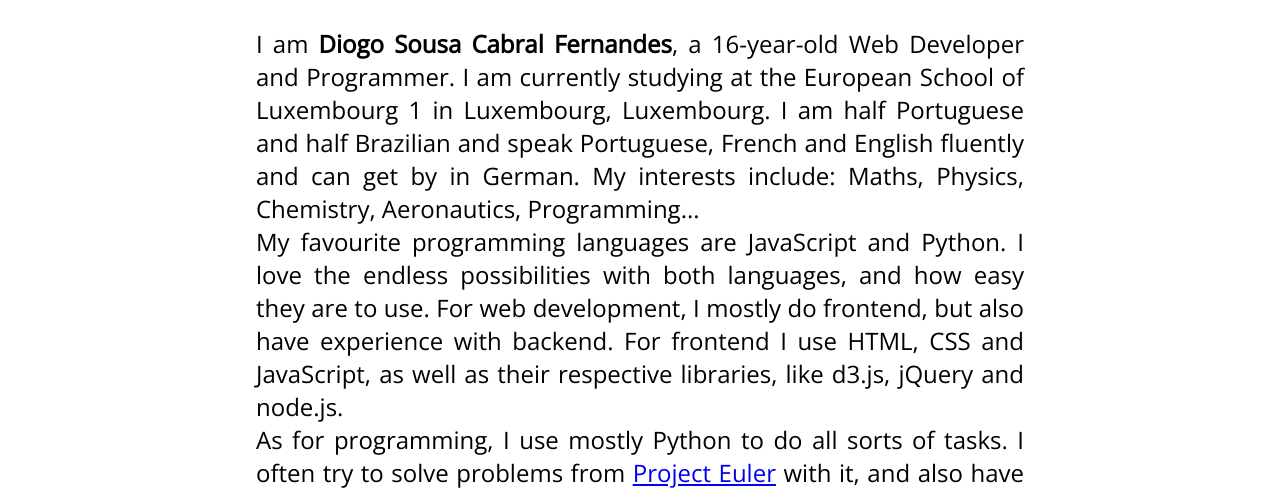
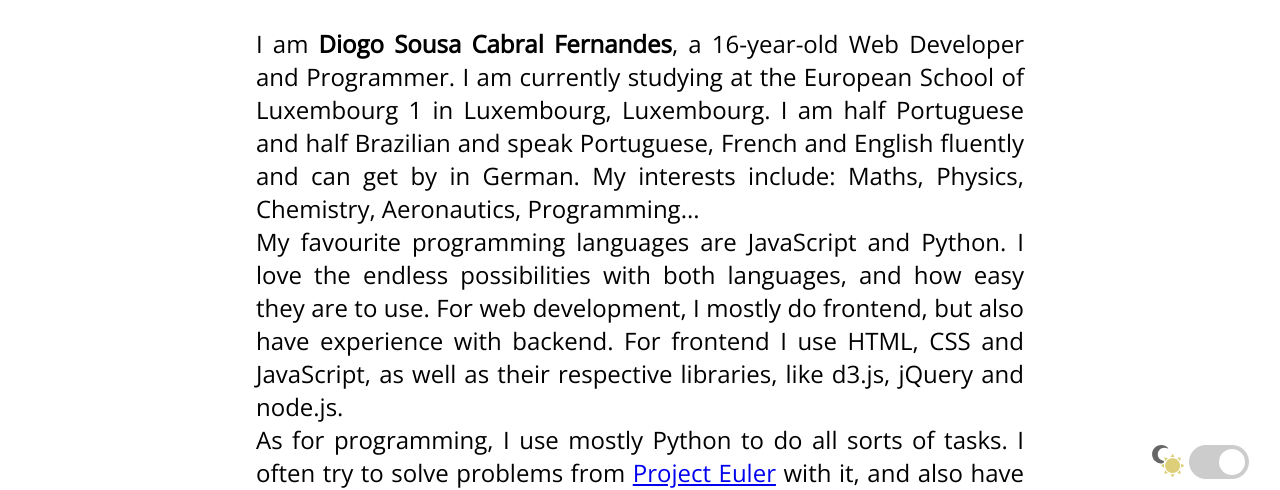
Before and after one commit to diogoscf/diogoscf.eu, a plain HTML site: page about/index.html in a window 1280 px wide. Shown: the part 315-805 px from the top of the page. Drawn offline with nearby package versions, Linux system fonts and the light colour scheme.

Commit message:
Add dark mode

```diff
--- a/about/index.html
+++ b/about/index.html
@@ -21,6 +21,7 @@
   <link rel="stylesheet" href="../css/main.css">
   <script src="https://ajax.googleapis.com/ajax/libs/jquery/1.11.1/jquery.min.js" type="text/javascript"></script>
   <script src="../js/achievements.js" type="text/javascript"></script>
+  <script src="../js/theme.js" type="text/javascript"></script>
 </head>
 
 <body>
@@ -57,6 +58,12 @@
     <h2>Achievements</h2>
     <div class="achievements"></div>
   </div>
+
+  <label class="switch">
+    <img src="../assets/sunmoon.svg">
+    <input type="checkbox" id="theme-switch">
+    <span class="slider"></span>
+  </label>
 </body>
 
 </html>
--- a/css/main.css
+++ b/css/main.css
@@ -3,6 +3,13 @@
 
 * {
   scroll-behavior: smooth;
+}
+
+:root {
+  --theme: #ff7300; /*#ff9500 or #ff7300*/
+  --main-height: 50vh;
+  --text-colour: white; /*black or white*/
+  --bg-colour: black; /*white or black*/
 }
 
 html, body {
@@ -11,16 +18,14 @@ html, body {
   position: relative;
   overflow-x: hidden;
   transition: .3s;
-}
-
-:root {
-  --theme: #ff9500;
-  --main-height: 50vh;
+  color: var(--text-colour);
+  background-color: var(--bg-colour)
 }
 
 .top {
   font-family: "Ubuntu", "Roboto", "Arial", sans-serif;
   background-color: var(--theme);
+  color: black;
   padding: 1vh 2vw;
   width: 96vw;
   min-height: var(--main-height);
@@ -118,7 +123,7 @@ used instead of the query at the bottom*/
 }
 
 .stalk-list i {
-  color: black;
+  color: var(--text-colour);
   transition: .3s;
 }
 
@@ -197,23 +202,57 @@ used instead of the query at the bottom*/
   display: block;
 }
 
-.info {
-  display: none;
-  position: absolute;
-  right: 0;
-  bottom: 0;
-  padding: 5px;
-  border-top: 1px solid black;
-  border-left: 1px solid black;
-  border-radius: 10px 0 0 0;
-  text-align: center;
-  color: black;
-  background-color: white;
+.switch {
+    position: fixed;
+    bottom: 0px;
+    right: 0px;
+    margin: .5em;
+    width: 120px;
 }
 
-.info a {
-  text-decoration: none;
-  color: black;
+.switch img {
+    height: 2em;
+    -webkit-user-select: none; /* Safari, old Chrome and old Opera */
+    -ms-user-select: none; /* IE 10+ and Edge */
+    -moz-user-select: none; /* Old Firefox */
+    user-select: none;
+}
+
+#theme-switch {
+    display: none;
+}
+
+.slider {
+    position: absolute;
+    cursor: pointer;
+    top: 0;
+    left: 37px;
+    right: 0;
+    width: 60px;
+    height: 34px;
+    background-color: #444;
+    transition: .4s;
+    border-radius: 34px;
+}
+
+.slider:before {
+    position: absolute;
+    content: "";
+    height: 26px;
+    width: 26px;
+    left: 4px;
+    bottom: 4px;
+    background-color: white;
+    transition: .4s;
+    border-radius: 50%;
+}
+
+#theme-switch:checked + .slider {
+    background-color: #ccc;
+}
+
+#theme-switch:checked + .slider:before {
+    transform: translateX(26px);
 }
 
 .four-o-four {
--- /dev/null
+++ b/js/theme.js
@@ -0,0 +1,35 @@
+const themeSwitchKey = "theme-switch";
+
+let switchState = window.localStorage.getItem(themeSwitchKey);
+
+if (!switchState) {
+  switchState = "light"
+  window.localStorage.setItem(themeSwitchKey, switchState);
+};
+
+function setTheme() {
+  if (switchState === "light") {
+    document.documentElement.style.setProperty("--theme", "#ff9500")
+    document.documentElement.style.setProperty("--text-colour", "black")
+    document.documentElement.style.setProperty("--bg-colour", "white")
+  } else if (switchState === "dark") {
+    document.documentElement.style.setProperty("--theme", "#ff7300")
+    document.documentElement.style.setProperty("--text-colour", "white")
+    document.documentElement.style.setProperty("--bg-colour", "black")
+  } else {
+    throw "Something really weird happened"
+  }
+}
+
+function changeTheme() {
+  switchState = switchState === "light" ? "dark" : "light";
+  window.localStorage.setItem(themeSwitchKey, switchState);
+  setTheme();
+}
+
+window.onload = () => {
+    const input = document.getElementById("theme-switch");
+    input.addEventListener("change", changeTheme);
+    input.checked = switchState === "light";
+    setTheme();
+}
```
Also changed, not shown: 404.html (+7 -0 lines), index.html (+6 -3 lines), assets/sunmoon.svg (added).
